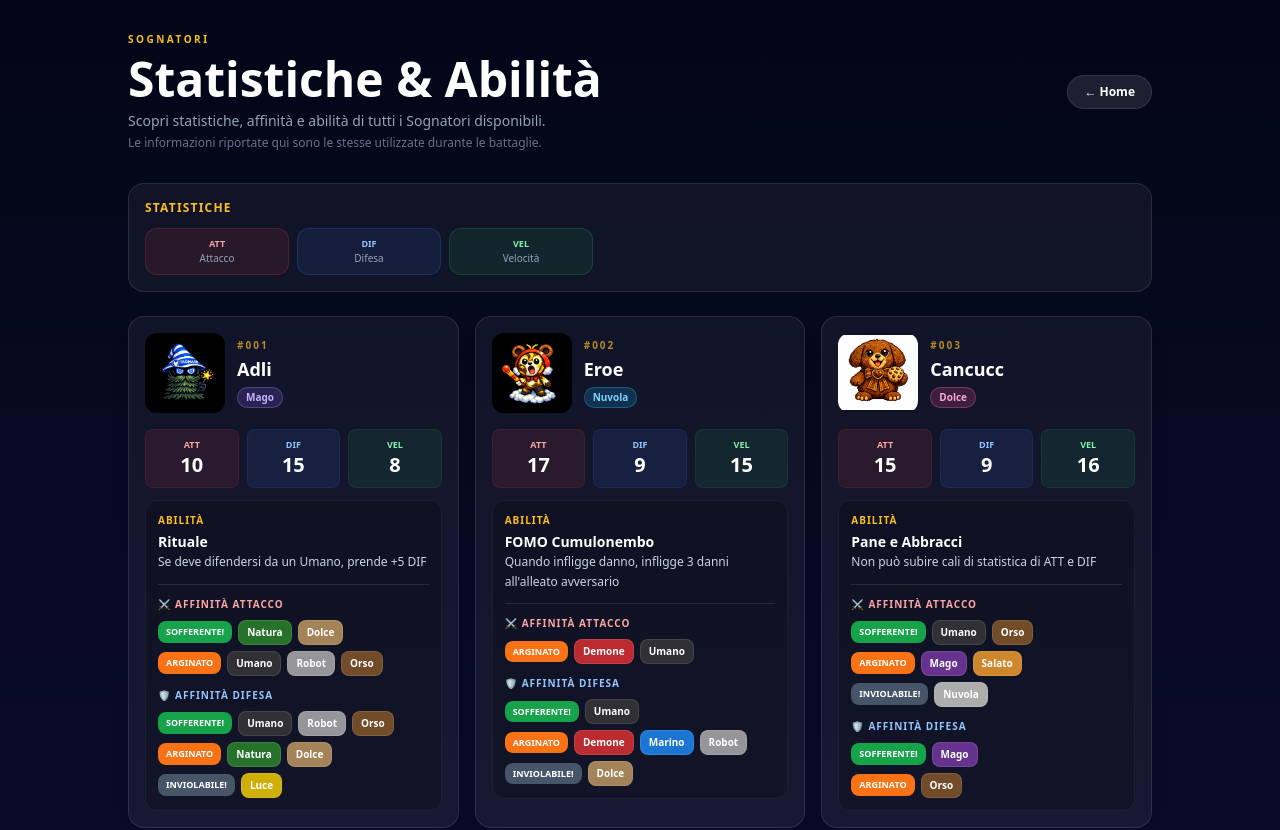
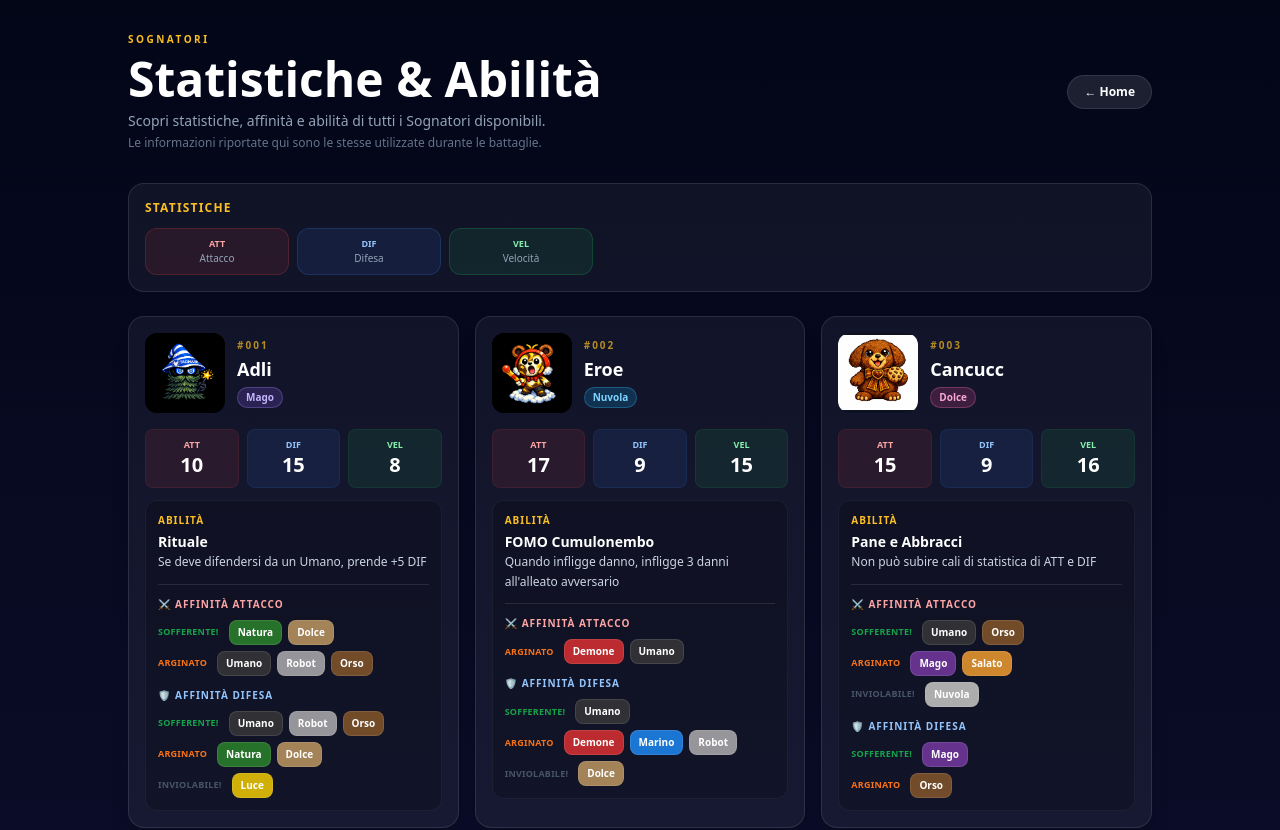
Before and after one commit to mamima9/Sognatori, a React (Vite) app: page /sognatori in a window 1280 px wide. Shown: the top 830 px of the page. Built offline with nearby package versions, Linux system fonts and the light colour scheme.

Commit message:
iagianno

```diff
--- a/src/pages/SognatoriStats.jsx
+++ b/src/pages/SognatoriStats.jsx
@@ -144,9 +144,9 @@ const EffectBadge = ({ effect }) => {
 
   return (
     <span
-      className="inline-flex items-center px-2 py-1 rounded-lg text-[9px] font-black text-white"
+      className="text-[9px] font-black uppercase tracking-wide mr-1"
       style={{
-        backgroundColor: style.bg,
+        color: style.bg,
       }}
     >
       {style.label}
```
